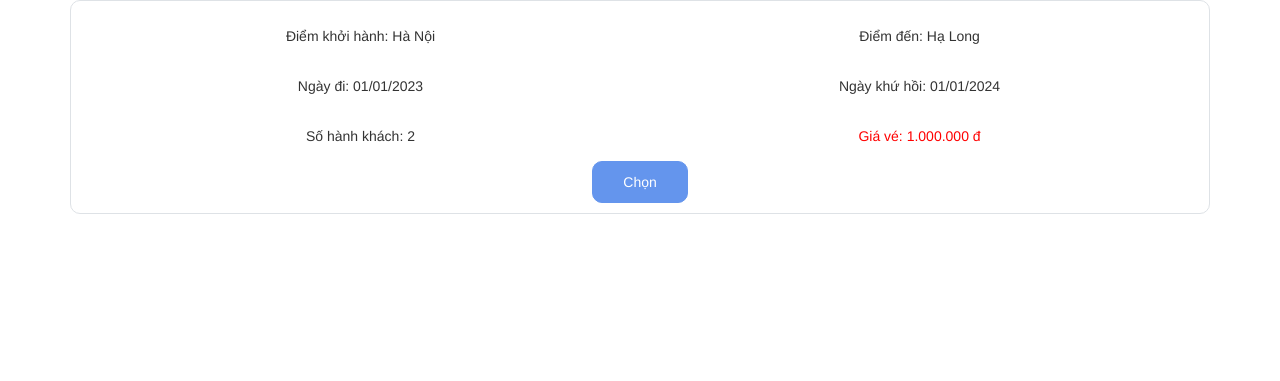
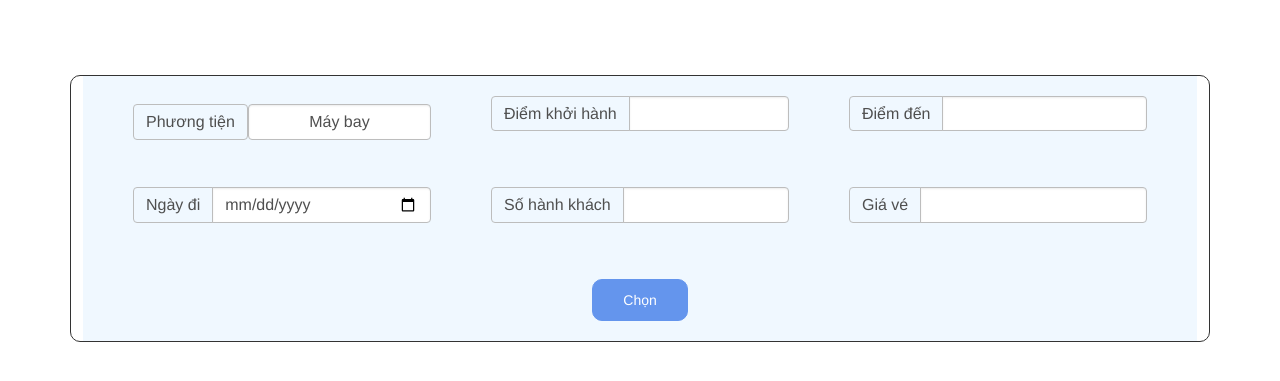
Before and after one commit to MNCuong/webdulich, a PHP site: page /itemChuyenDi.php in a window 1280 px wide. Shown: the top 381 px of the page. Run offline with PHP 8.4, Linux system fonts and the light colour scheme; some libraries are stand-ins or nearby versions.

Commit message:
item chuyen di

```diff
--- a/itemChuyenDi.php
+++ b/itemChuyenDi.php
@@ -5,39 +5,90 @@
     <meta charset="UTF-8">
     <meta name="viewport" content="width=device-width, initial-scale=1.0">
     <title>Document</title>
-    <link rel="stylesheet" href="https://maxcdn.bootstrapcdn.com/bootstrap/3.4.1/css/bootstrap.min.css">
+
     <link href="https://cdn.jsdelivr.net/npm/bootstrap@5.3.1/dist/css/bootstrap.min.css" rel="stylesheet">
+    <link href="https://cdnjs.cloudflare.com/ajax/libs/font-awesome/6.0.0/css/all.min.css" rel="stylesheet" />
+    <link href="https://fonts.googleapis.com/css?family=Roboto:300,400,500,700&display=swap" rel="stylesheet" />
+    <link href="https://cdnjs.cloudflare.com/ajax/libs/mdb-ui-kit/6.4.1/mdb.min.css" rel="stylesheet" />
+
+    <script src="https://cdn.jsdelivr.net/npm/bootstrap@5.3.1/dist/js/bootstrap.bundle.min.js"></script>
     <link rel="stylesheet" href="style.css">
 
-    <script src="https://ajax.googleapis.com/ajax/libs/jquery/3.6.4/jquery.min.js"></script>
-    <script src="https://maxcdn.bootstrapcdn.com/bootstrap/3.4.1/js/bootstrap.min.js"></script>
-    <script src="https://cdn.jsdelivr.net/npm/bootstrap@5.3.1/dist/js/bootstrap.bundle.min.js"></script>
+    <style>
+        .row {
+            padding: 20px;
+        }
+
+        .col {
+            padding: 0px 30px 0px 30px;
+            display: flex;
+            justify-content: center;
+            align-items: center;
+        }
+    </style>
 </head>
 
 <body>
-    <div class="container border padding">
+    <div class="container marginTop" style="border-style: solid; border-width: 1px; border-radius: 10px;">
+        <form action="" method="post">
             <div class="row">
-            <div class="col">Điểm khởi hành: Hà Nội</div>
-            <div class="col">Điểm đến: Hạ Long</div>
+                <div class="col">
+                    <span class="input-group-text">Phương tiện</span>
+                    <div class="form-control">Máy bay</div>
                 </div>
-        <div class="row">
-            <div class="col">Ngày đi: 01/01/2023</div>
-            <div class="col">Ngày khứ hồi: 01/01/2024</div>
-
+                <div class="col">
+                    <div class="input-group mb-3">
+                        <span class="input-group-text">Điểm khởi hành</span>
+                        <input type="text" class="form-control" name="diemKhoiHanh">
                     </div>
-        <div class="row">
-            <div class="col">Số hành khách: 2</div>
+                </div>
                 <div class="col">
-                <div class="giaVe">
-                    Giá vé: 1.000.000 đ
+                    <div class="input-group mb-3">
+                        <span class="input-group-text">Điểm đến</span>
+                        <input type="text" class="form-control" name="diemDen">
                     </div>
                 </div>
             </div>
+
+            <div class="row">
                 <div class="col">
-            <button class="button">Chọn</button>
+                    <div class="input-group mb-3">
+                        <span class="input-group-text">Ngày đi</span>
+                        <input type="date" class="form-control" name="ngayDi">
+                    </div>
+                </div>
+                <div class="col">
+                    <div class="input-group mb-3">
+                        <span class="input-group-text">Số hành khách</span>
+                        <input type="number" class="form-control" name="soHanhKhach">
+                    </div>
+                </div>
+                <div class="col ">
+                    <div class="input-group mb-3">
+                        <span class="input-group-text">Giá vé</span>
+                        <input type="number" class="form-control" name="giaVe">
+                    </div>
+                </div>
             </div>
 
+            <div class="row">
+                <div class="col d-flex justify-content-center">
+                    <button type="submit" class="button">Chọn</button>
                 </div>
+            </div>
+    </div>
+    </form>
+
+    <script>
+        function selectPhuongTien() {
+            // Lấy giá trị đã chọn trong dropdown button
+            var phuongTien = document.querySelector("select").value;
+
+            // Thay đổi giá trị của biến
+            var $variable = document.querySelector("#variable");
+            $variable.innerHTML = phuongTien;
+        }
+    </script>
 </body>
 
 </html>
```
Also changed, not shown: timChuyenDi.php (+11 -0 lines). Lines whose indentation alone changed are shown as unchanged.
